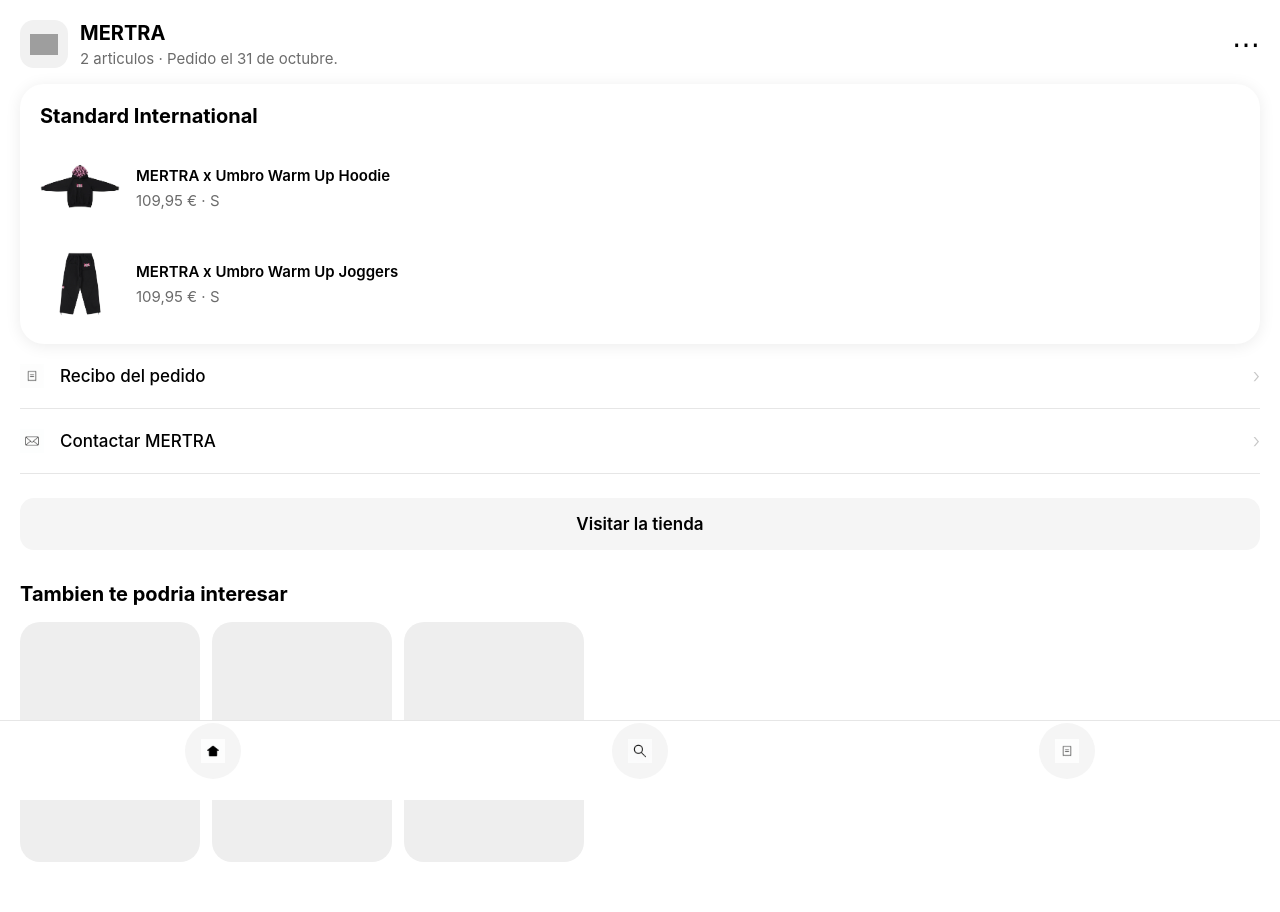
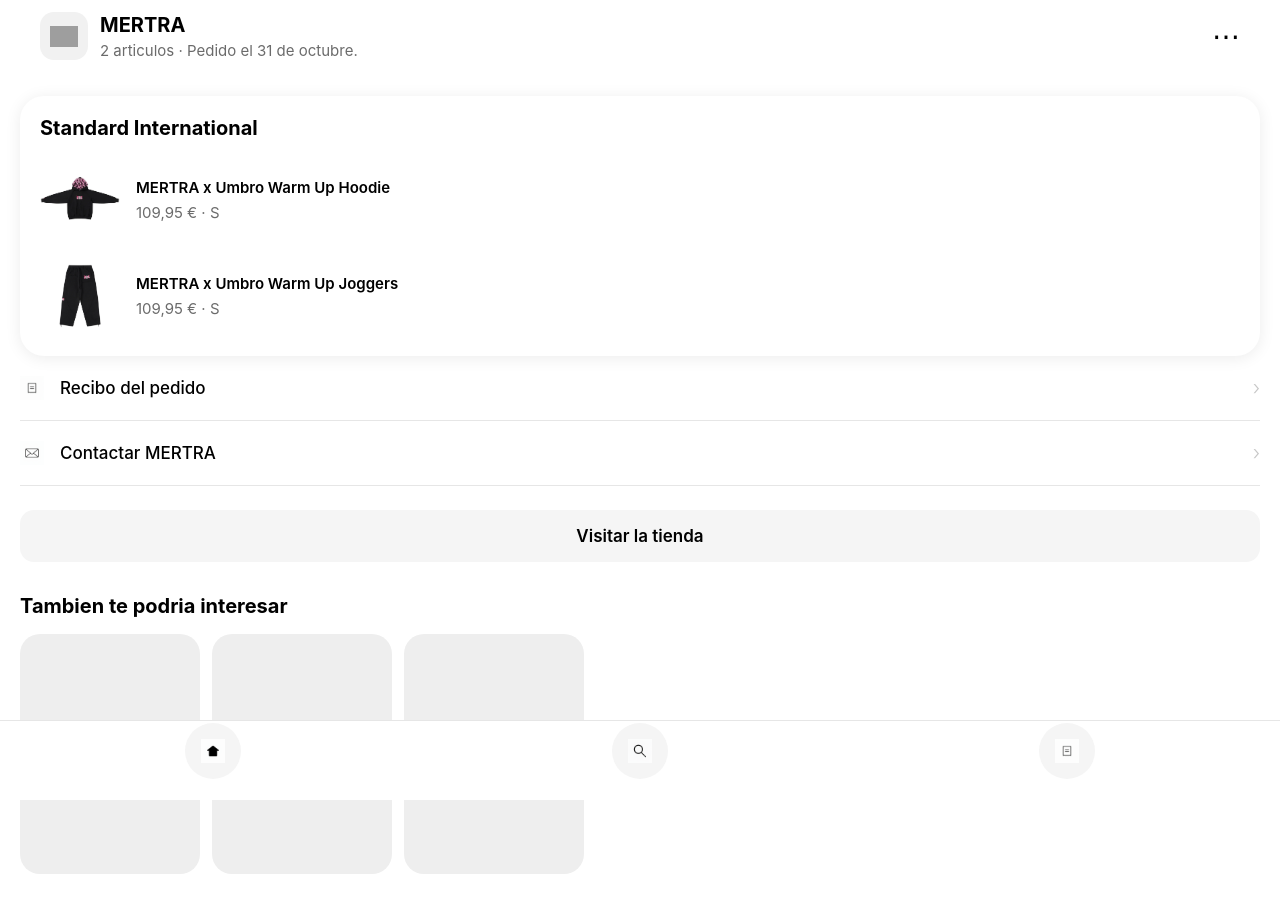
Before and after one commit to JoelXD18/mertra-app, a plain HTML site: page index.html in a window 1280 px wide. Drawn offline with Linux system fonts and the light colour scheme; grey boxes are pictures that could not be loaded.

Commit message:
Update index.html

```diff
--- a/index.html
+++ b/index.html
@@ -33,6 +33,7 @@
 /* WRAPPER */
 .wrapper{
   padding:20px 20px 120px;
+  padding-top:0;
 }
 
 /* HEADER */
@@ -40,6 +41,8 @@
   display:flex;
   align-items:center;
   gap:12px;
+  padding:20px;
+  padding-top:12px;
 }
 
 .logo{
@@ -107,7 +110,6 @@
   background-size:cover;
   background-position:center;
   flex-shrink:0;
-  background-color: #f1f1f1;
 }
 
 .p-info{
```
